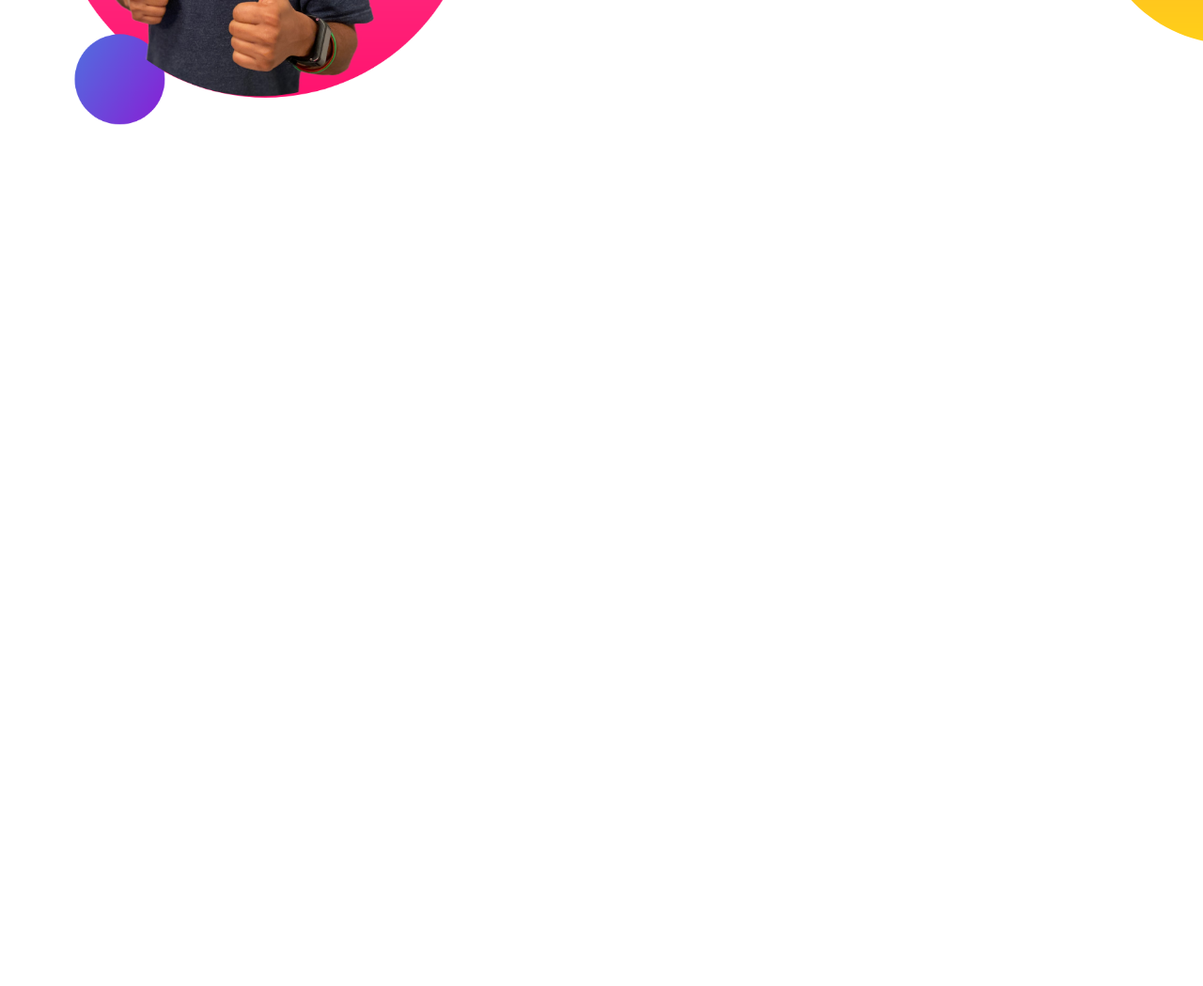
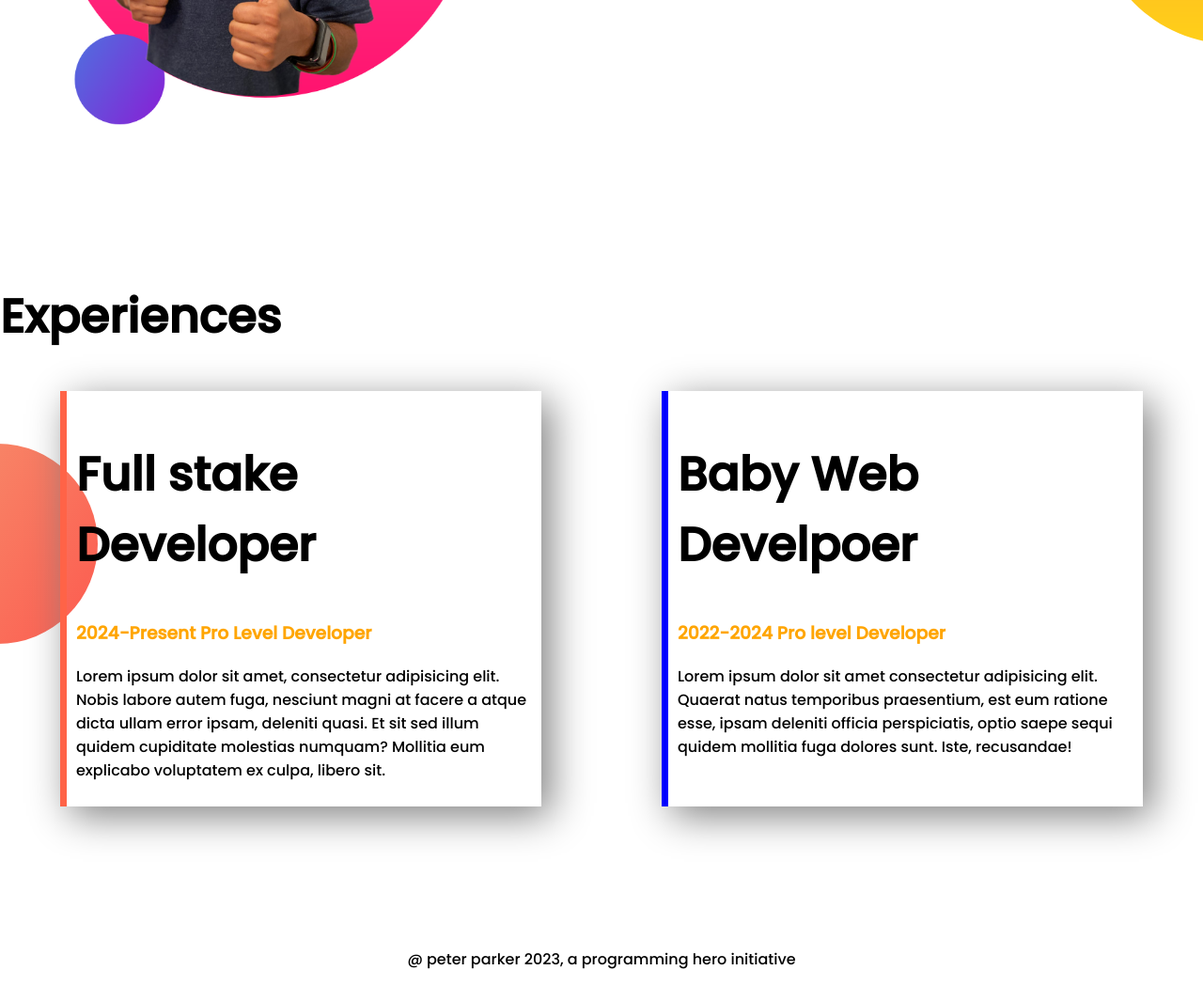
Before and after one commit to Tamannarahman13/developer-portfolio, a plain HTML site: page index.html in a window 1280 px wide. Shown: the part 1037-2086 px from the top of the page at 94% size. Before the commit the page ends 1337 px from the top, so only its background shows below. Drawn offline with Linux system fonts and the light colour scheme.

Commit message:
style border and added footer

```diff
--- a/index.html
+++ b/index.html
@@ -13,7 +13,7 @@
 </head>
 
 <body>
-    <section class="top-banner">
+    <section class="top-banner flexible-container">
         <div class="half-width">
             <h1>Welcome To </h1>
             <h1><span class="orange-color">Peter Parker</span> World</h1>
@@ -33,7 +33,7 @@
             <img src="images/jhankar.png" alt="">
         </div>
     </section>
-    <section class="dream-big">
+    <section class="dream-big flexible-container">
         <div class="half-width">
             <img src="images/jhankar2.png" alt="">
         </div>
@@ -46,6 +46,30 @@
             <a class="link-button" target="_blank" href="">DOWNLOAD RESUME</a>
         </div>
     </section>
+    <section class="experience-area">
+        <h1>Experiences</h1>
+        <div class="flexible-container">
+            <div id="full-stake-developer" class="experience-item">
+                <h1>Full stake Developer</h1>
+                <h3 class="orange-color">2024-Present Pro Level Developer</h3>
+                <p>Lorem ipsum dolor sit amet, consectetur adipisicing elit. Nobis labore autem fuga, nesciunt magni at
+                    facere a atque dicta ullam error ipsam, deleniti quasi. Et sit sed illum quidem cupiditate molestias
+                    numquam? Mollitia eum explicabo voluptatem ex culpa, libero sit.</p>
+            </div>
+            <div id="baby-stake-developer" class="experience-item">
+                <h1>Baby Web Develpoer</h1>
+                <h3 class="orange-color">2022-2024 Pro level Developer</h3>
+                <p>Lorem ipsum dolor sit amet consectetur adipisicing elit. Quaerat natus temporibus praesentium, est
+                    eum
+                    ratione esse, ipsam deleniti officia perspiciatis, optio saepe sequi quidem mollitia fuga dolores
+                    sunt.
+                    Iste, recusandae!</p>
+            </div>
+        </div>
+    </section>
 </body>
+<footer class="footer">
+    <p>@ peter parker 2023, a programming hero initiative </p>
+</footer>
 
 </html>
--- a/style.css
+++ b/style.css
@@ -11,7 +11,7 @@ h1 {
     color: orange;
 }
 
-section {
+.flexible-container {
     display: flex;
     margin-bottom: 150px;
 }
@@ -44,3 +44,30 @@ section {
     background-repeat: no-repeat;
     background-position: right;
 }
+
+.experience-item {
+    width: 40%;
+    margin-left: 5%;
+    margin-right: 5%;
+    padding: 10px;
+    box-shadow: 10px 10px 40px gray;
+
+}
+
+.experience-area {
+    background-image: url(images/exp-bg.png);
+    background-repeat: no-repeat;
+    background-position: left;
+}
+
+#full-stake-developer {
+    border-left: 7px solid tomato;
+}
+
+#baby-stake-developer {
+    border-left: 7px solid blue;
+}
+
+.footer {
+    text-align: center;
+}
```
